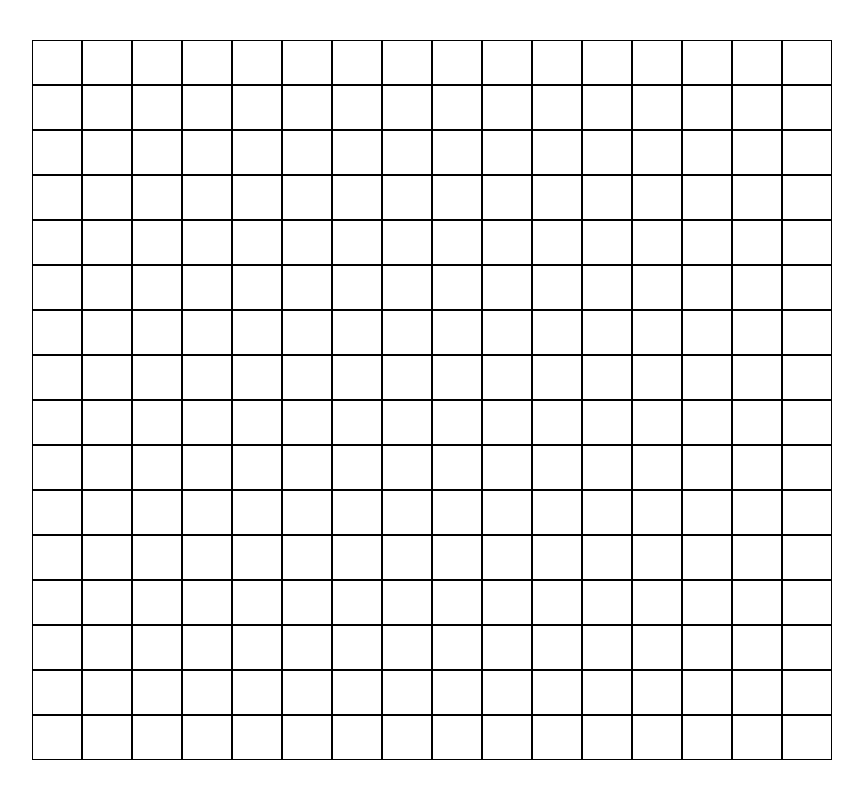
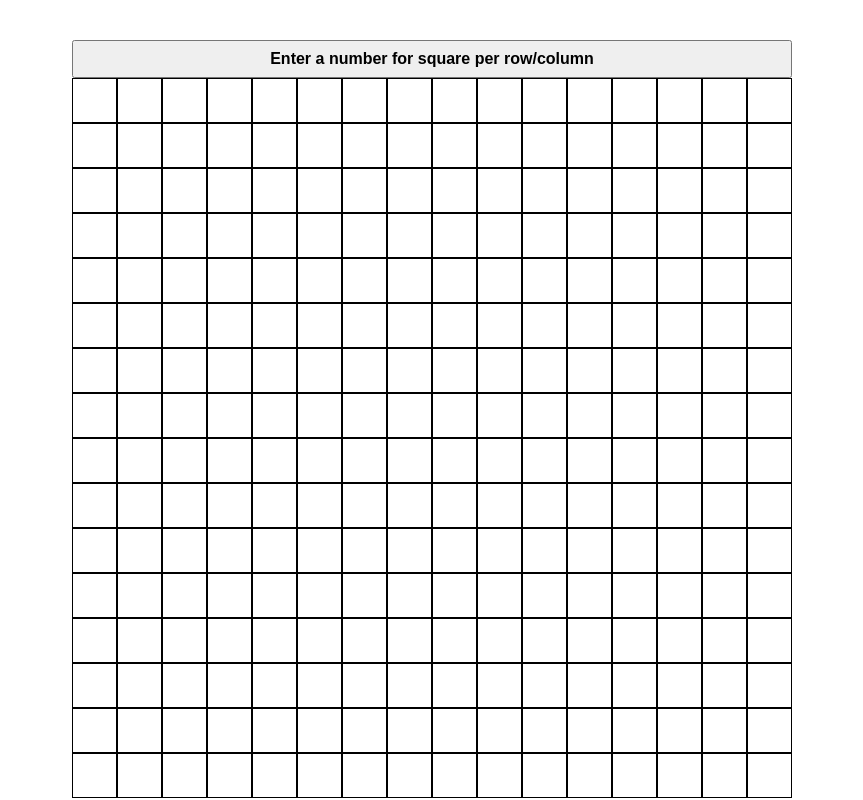
Before and after one commit to bugra-git/etch-a-sketch, a plain HTML site: page index.html in a window 1280 px wide. Shown: the whole page, without its empty margins (208-1071 px from the left). Drawn offline with Linux system fonts and the light colour scheme.

Commit message:
Create button functionality and make adjustments to structure

```diff
--- a/script.js
+++ b/script.js
@@ -1,7 +1,23 @@
+function makeGrid(num) {
     const divGrid = document.querySelector("#containerGrid");
+    divGrid.innerHTML = "";
+
+    const btn = document.createElement("button");
+    btn.textContent = "Enter a number for square per row/column";
+    btn.style.fontSize = "1em";
+    btn.style.fontWeight = "bold";
+    btn.style.padding = "1vh";
+    divGrid.appendChild(btn);
+    function btnclick() {
+        entry = +prompt("maximum:100","");
+        if (Number.isInteger(entry)&&entry>0&&entry<=100) {
+            makeGrid(entry)
+        } else makeGrid(16);
+    }
+    btn.addEventListener("click",btnclick);
+
     let divRow;
-for (i=1;i<=16;i++) {
-    divRow = document.createElement("div");
+    for (i=1;i<=num;i++) { divRow = document.createElement("div");
         divRow.classList.add("row");
         divRow.style.display = "flex";
         divGrid.appendChild(divRow);
@@ -10,15 +26,13 @@ for (i=1;i<=16;i++) {
     const rows = document.querySelectorAll(".row");
     let square;
     rows.forEach((row) => {
-    for (i=1;i<=16;i++) {
+        for (i=1;i<=num;i++) {
             square = document.createElement("div");
             square.classList.add("square");
             square.style.flex = "1";
             square.style.border = "solid 1px black";
             row.appendChild(square);
         }
-    const computedWidth = getComputedStyle(square).width;
-    row.style.height = computedWidth;
     })
 
     const squares = document.querySelectorAll(".square");
@@ -27,3 +41,6 @@ squares.forEach((square) => {
             e.target.style.backgroundColor = "black";
         })
     })
+}
+
+makeGrid(16);
--- a/styles.css
+++ b/styles.css
@@ -1,20 +1,21 @@
 body {
-    display:flex;
     height: 100vh;
-    width: 100vw;
-    margin:0;
+    margin: 0;
+    display: flex;
     justify-content: center;
 }
+
 #containerGrid {
-    display:flex;
+    margin: 5vh;
+    display: flex;
     flex-direction: column;
-    max-height: 100vh;
-    max-width: 100vh;
-    margin:5vh;
-    flex:auto;
-
+    width: 90vmin;
 }
 
-#containerGrid * {
-    flex:auto;
+#containerGrid .row {
+    flex: auto
 }
+
+.square {
+    aspect-ratio: 1/1;
+}
```
Also changed, not shown: index.html (+1 -3 lines). Lines whose indentation alone changed are shown as unchanged.
